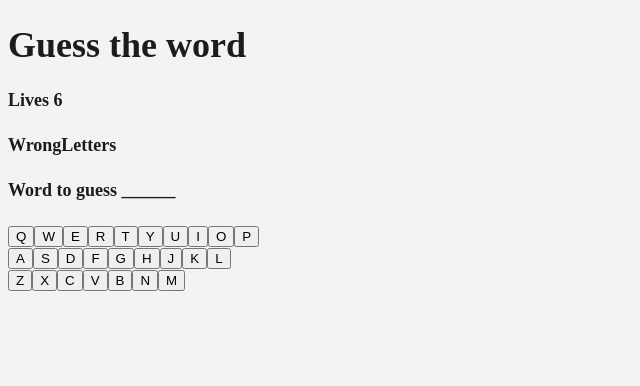
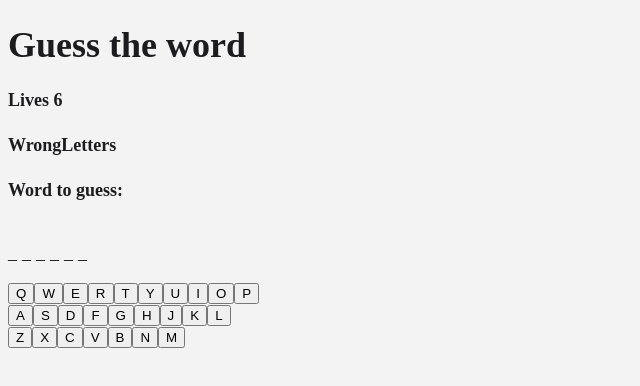
Before and after one commit to LidiaA3/guessword, a React (Vite) app: page / in a window 1280 px wide. Shown: the top 386 px of the page, without its empty margins (0-640 px from the left). Built offline with nearby package versions, Linux system fonts and the light colour scheme.

Commit message:
Print status on screen

```diff
--- a/src/components/Game.jsx
+++ b/src/components/Game.jsx
@@ -60,7 +60,10 @@ function Game () {
         <>
             <h4>Lives {lives}</h4>
             <h4>WrongLetters {wrongLetters}</h4>
-            <h4>Word to guess {wordToGuess}</h4>
+            <h4>Word to guess:</h4>
+            <div className="word">
+                {wordToGuess.map((item) => <p>{item}</p>)}
+            </div>
             <Keyboard handleLetter={handleLetter}/>
         </>
     );
--- a/src/scss/global.scss
+++ b/src/scss/global.scss
@@ -10,3 +10,8 @@ body {
     color: $color-dark;
     background-color: $color-light;
 }
+
+.word {
+    display: flex;
+    gap: .5rem;
+}
```
